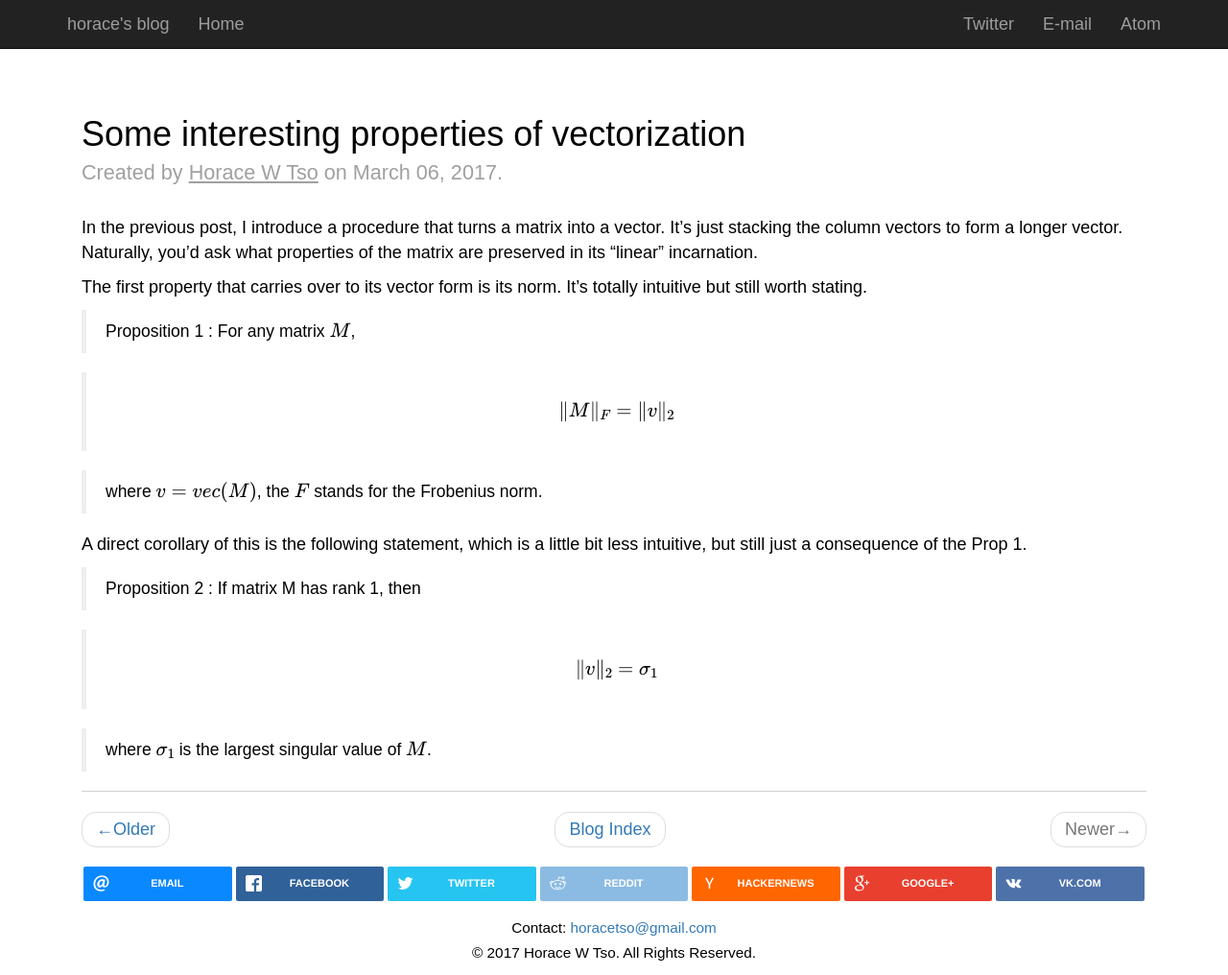
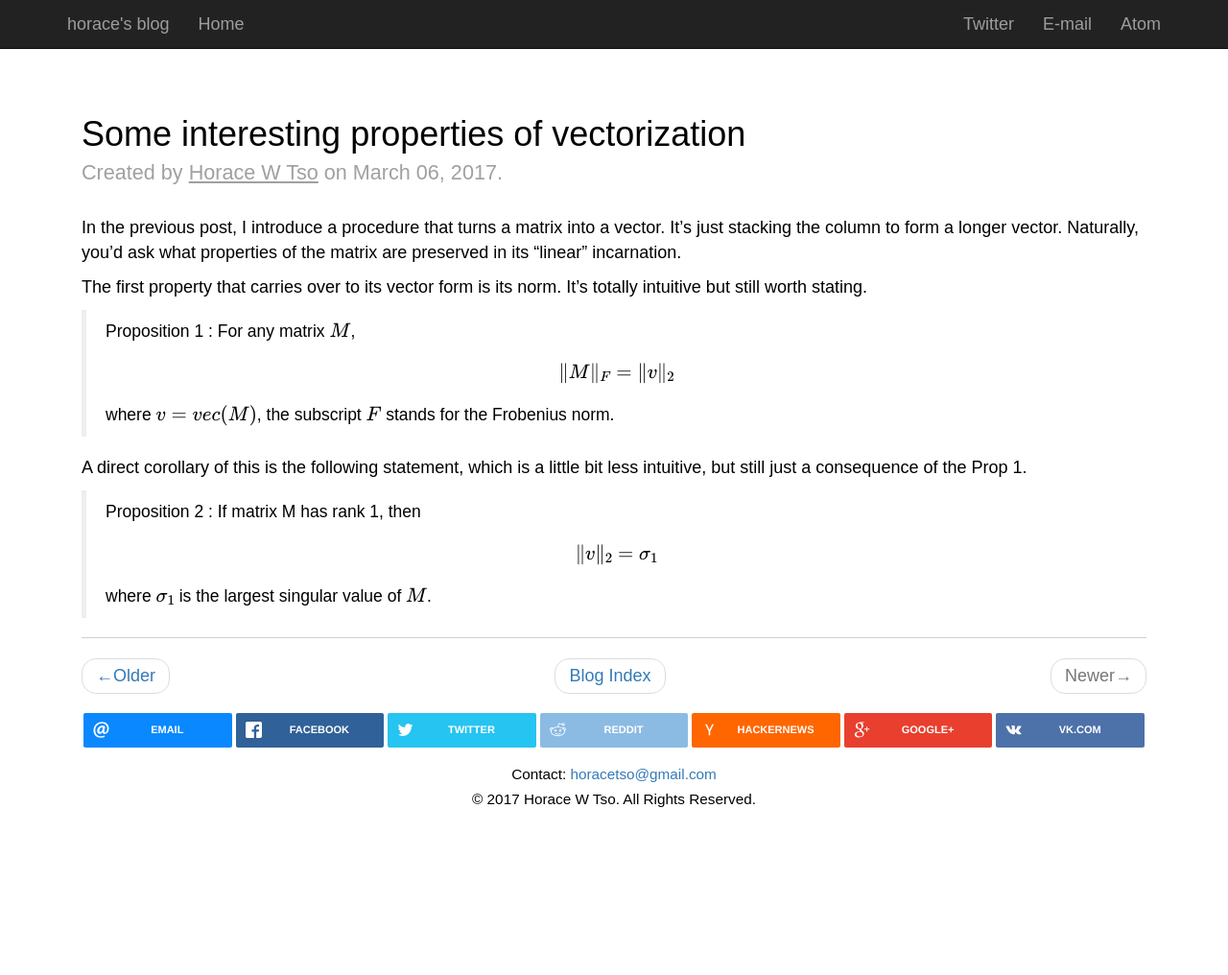
Before and after one commit to htso/htso.github.io, a Jekyll site: the page built from _posts/2017-03-06-vectorize-prop.markdown, in a window 1280 px wide and 1016 px high. Shown: the whole window at 96% size. Built offline with Jekyll 4.4.1, drawn with Linux system fonts in a browser that asks for light colours; nearby versions of some CDN libraries; formulas are drawn with MathJax 3.

Commit message:
2nd vectorization post

```diff
--- a/_posts/2017-03-06-vectorize-prop.markdown
+++ b/_posts/2017-03-06-vectorize-prop.markdown
@@ -7,26 +7,26 @@ categories: tensor
 
 {% include post-title.html %}
 
-In the previous post, I introduce a procedure that turns a matrix into a vector. It's just stacking the column vectors to form a longer vector. Naturally, you'd ask what properties of the matrix are preserved in its "linear" incarnation.
+In the previous post, I introduce a procedure that turns a matrix into a vector. It's just stacking the column to form a longer vector. Naturally, you'd ask what properties of the matrix are preserved in its "linear" incarnation.
 
 The first property that carries over to its vector form is its norm. It's totally intuitive but still worth stating.
 
 
 > Proposition 1 : For any matrix $$M$$,
-
+>
 > $$
 > \|M\|_{F} = \|v\|_2
 > $$
-
-> where $$v = vec(M)$$, the $$F$$ stands for the Frobenius norm.
+>
+> where $$v = vec(M)$$, the subscript $$F$$ stands for the Frobenius norm.
 
 
 A direct corollary of this is the following statement, which is a little bit less intuitive, but still just a consequence of the Prop 1.
 
 > Proposition 2 : If matrix M has rank 1, then
-
+>
 > $$
 >  \|v\|_2 = \sigma_1
 > $$
-
+>
 > where $$\sigma_1$$ is the largest singular value of $$M$$.
```
